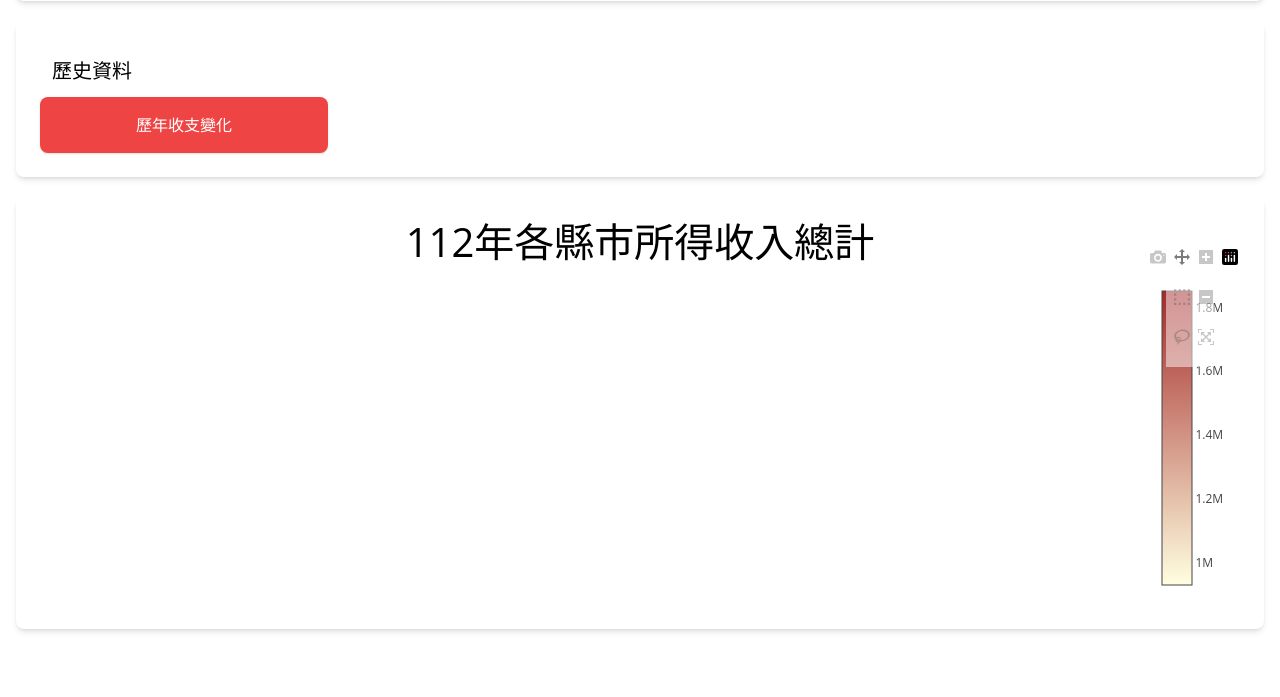
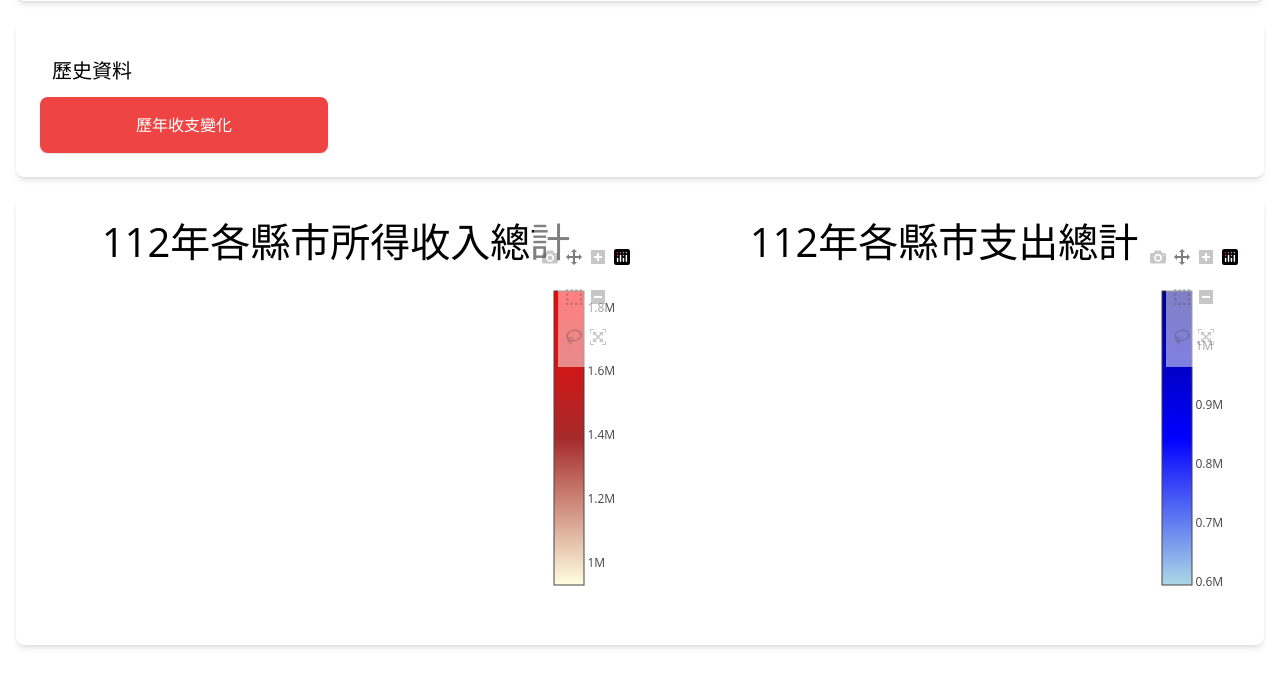
Before and after one commit to ATREE01/data-visualizaion, a Flask app: page / in a window 1280 px wide. Shown: the part 431-1128 px from the top of the page. Before the commit the page ends 1063 px from the top, so only its background shows below. Run offline with Flask 3, Linux system fonts and the light colour scheme; some libraries are stand-ins or nearby versions.

Commit message:
add expense_map

```diff
--- a/pages/home/index.py
+++ b/pages/home/index.py
@@ -11,5 +11,6 @@ def home():
     geo_data = json.dumps(geo_data)
     df = pd.read_csv("data/112家庭收入.csv")
     incomeData = df.to_json(orient='records')
-
-    return render_template('index.html', incomeData=incomeData, geo_data=geo_data)
+    df = pd.read_csv("data/112家庭支出.csv")
+    expenseData = df.to_json(orient="records")
+    return render_template('index.html', incomeData=incomeData, expenseData=expenseData, geo_data=geo_data)
--- a/static/js/income-map.js
+++ b/static/js/income-map.js
@@ -1,5 +1,9 @@
-const incomeBarChart = document.getElementById('mapChart');
+const income_map = document.getElementById('income_map');
+const expense_map = document.getElementById('expense_map');
+
 const incomeData = JSON.parse(document.getElementById('incomeData').value);
+const expenseData = JSON.parse(document.getElementById('expenseData').value);
+
 const geo = document.getElementById('geo_data')
 const geo_Data = JSON.parse(document.getElementById('geo_data').value);
 
@@ -9,23 +13,19 @@ function unpack(rows, key) {
         return row[key]; });
 }
 
-function draw_map(incomeData, geo_data) {
+function draw_map() {
 
-    let all_cities = [];
-    for(let i=0; i<geo_data.features.length; i++) {
-        all_cities.push(geo_data.features[i].properties.COUNTYNAME);
-    }
-    console.log(all_cities.sort())
     let trace1 = {
         type:"choropleth",
         locationmode: "geojson-id",
         featureidkey: "properties.COUNTYNAME",
         locations: unpack(incomeData, "地區"),
-        geojson:geo_data,
+        geojson:geo_Data,
         z: unpack(incomeData, "所得收入總計"),
         colorscale: [
             [0, 'lightyellow'],
-            [1, 'brown']
+            [0.5, 'brown'],
+            [1, 'red'],
         ],
         hovertemplate: "%{location}:"+"%{z:,}元",
         hoverlabel: {
@@ -39,12 +39,38 @@ function draw_map(incomeData, geo_data) {
         },
 
     };
+
     trace1.locations.shift()
     trace1.z.shift()
-    // console.log(trace1.z)
-    // console.log(trace1.geojson)
-    console.log(trace1.locations.sort())
 
+    let trace2 = {
+        type:"choropleth",
+        locationmode: "geojson-id",
+        featureidkey: "properties.COUNTYNAME",
+        locations: unpack(expenseData, "地區"),
+        geojson:geo_Data,
+        z: unpack(expenseData, "總額"),
+        colorscale: [
+            [0, 'lightblue'],
+            [0.5, 'blue'],
+            [1, 'Darkblue'],
+        ],
+        hovertemplate: "%{location}:"+"%{z:,}元",
+        hoverlabel: {
+            bgcolor: "white",
+            bordercolor: "black",
+            font: {
+                family: "Arial",
+                size: 30,
+                color: "black"
+            }
+        },
+
+    };
+    trace2.z.shift()
+    trace2.locations.shift()
+
+    let data2 = [trace2]
     let data = [trace1];
     let layout = {
         title: {
@@ -74,7 +100,35 @@ function draw_map(incomeData, geo_data) {
             b:10,
         }
     };
-
-    Plotly.newPlot("mapChart", data, layout);
+    let layout2 = {
+        title: {
+            text: "112年各縣市支出總計",
+            font: {
+                size: 40,
+                color: "black"
+            },
+            x: 0.5,
+            y: 0.98,
+        },
+        geo:{
+            center: {
+                lon: 120.32,
+                lat: 23.84
+            },
+            fitbounds: "locations",
+            projection:{
+                type: "mercator"
+            },
+            resolution: 50,
+        },
+        margin:{
+            l:10,
+            r:10,
+            t:60,
+            b:10,
+        }
+    };
+    Plotly.newPlot("income_map", data, layout);
+    Plotly.newPlot("expense_map", data2, layout2);
 }
-draw_map(incomeData, geo_Data)
+draw_map()
--- a/templates/index.html
+++ b/templates/index.html
@@ -34,11 +34,14 @@
 
       <!-- 地圖圖表容器 -->
       <input type="hidden" id="incomeData" value="{{ incomeData }}">
+      <input type="hidden" id="expenseData" value="{{ expenseData }}">
       <input type="hidden" id="geo_data" value="{{ geo_data }}">
 
       <section class="bg-white p-6 rounded-lg shadow-md my-5">
-
-        <div id="mapChart" class="w-full h-96"></div>  <!-- 地圖圖表顯示區域 -->
+        <div class="grid grid-cols-2 gap-4">
+          <div id="income_map" class="w-auto h-96"></div>  <!-- 地圖圖表顯示區域 -->
+          <div id="expense_map" class="w-auto h-96"></div>  <!-- 地圖圖表顯示區域 -->
+        <div>
       </section>
     </main>
     <script src="{{ url_for('static', filename='js/income-map.js') }}"></script>
```
